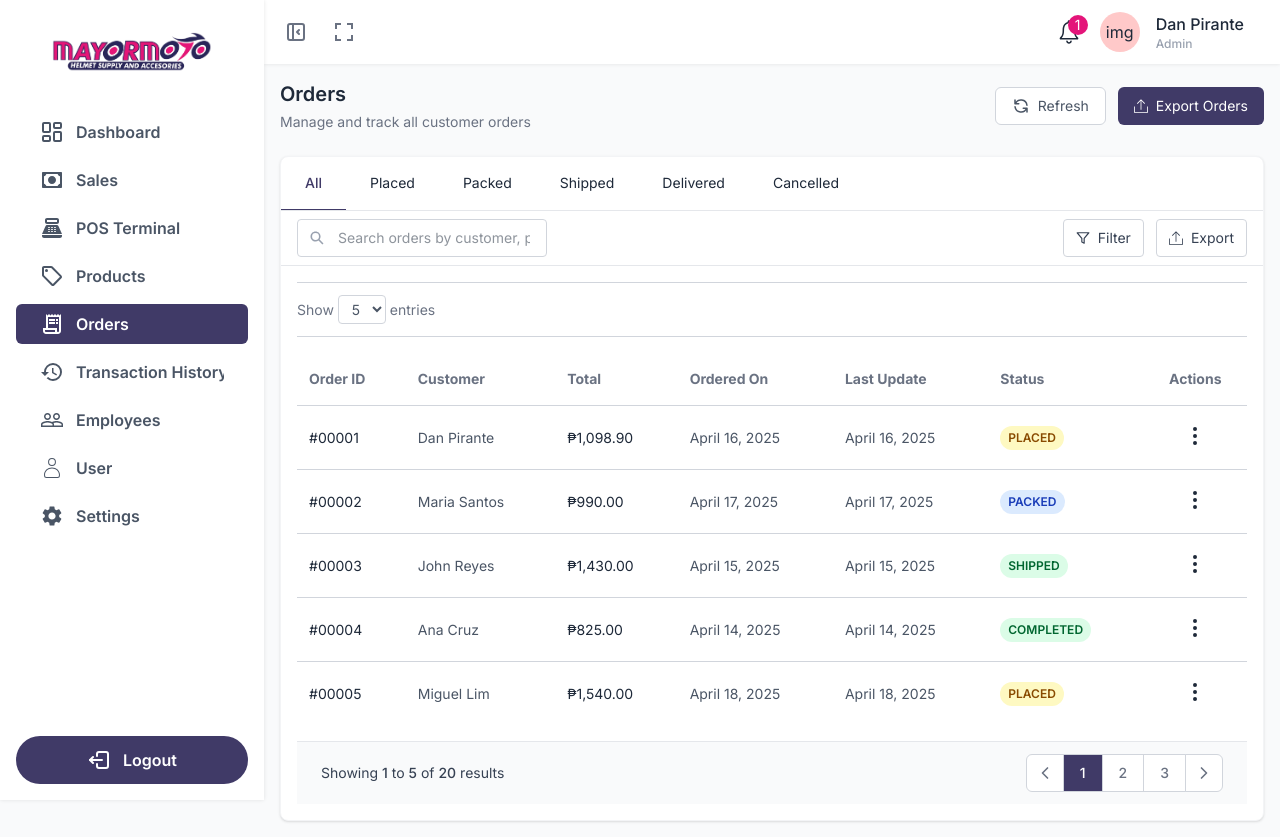
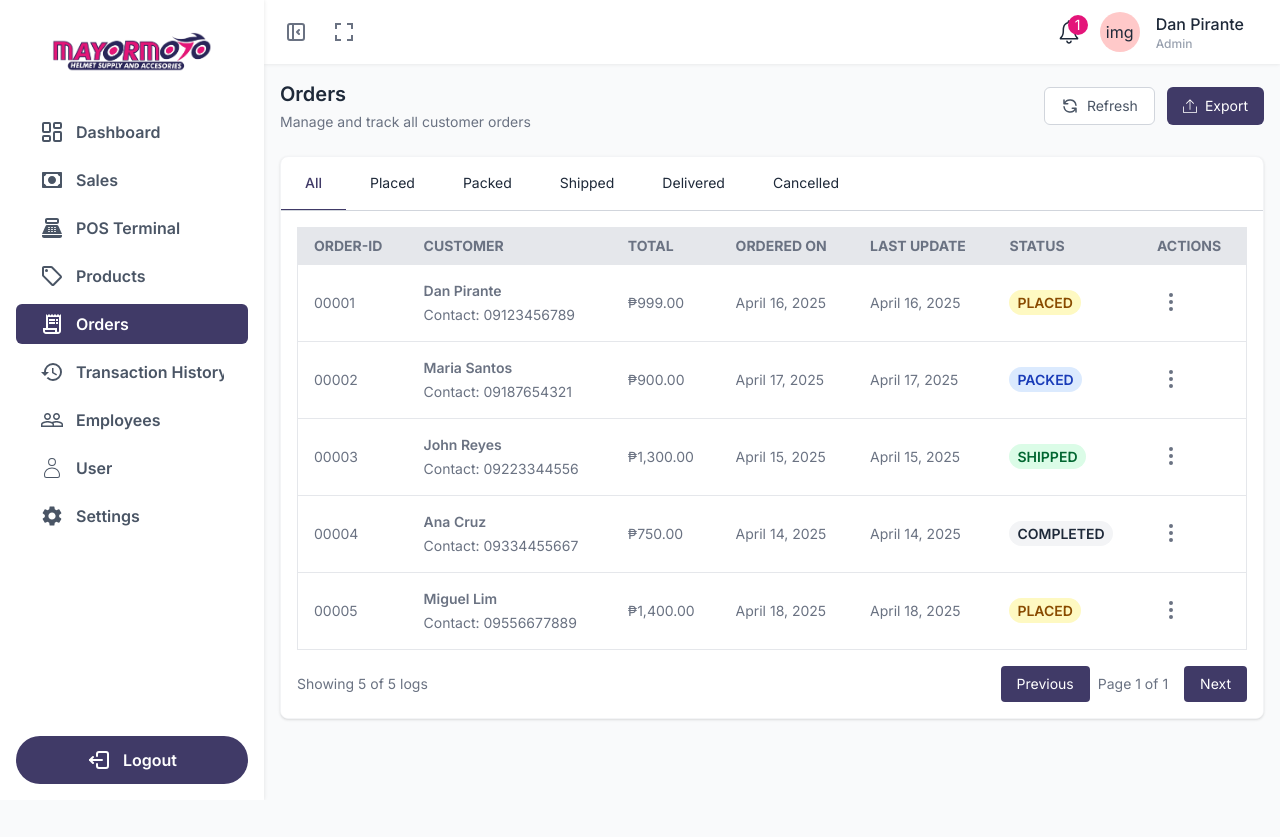
Before and after one commit to danwiic/Capstone-Project, a React (Vite) app in the folder frontend/: page /pos/orders in a window 1280 px wide. After the commit the page ends 800 px from the top, so only its background shows below. Built offline with nearby package versions, Linux system fonts and the light colour scheme; what tailwindcss-animated would draw is missing.

Commit message:
refactor: Clean up imports and enhance styling in History and Orders components

```diff
--- a/frontend/src/components/modal/ProductLogs.tsx
+++ b/frontend/src/components/modal/ProductLogs.tsx
@@ -6,7 +6,6 @@ import {
   Download,
   Filter,
   SearchIcon,
-  X,
 } from "lucide-react";
 import { useState } from "react";
 
--- a/frontend/src/pages/pos/History.tsx
+++ b/frontend/src/pages/pos/History.tsx
@@ -190,7 +190,7 @@ export default function History() {
           <div className="bg-white flex flex-col border border-gray-300 rounded">
             <div
               className="flex items-center justify-between border-b
-            border-gray-200 pr-4"
+            border-gray-300 pr-4"
             >
               <div className="px-4 border-gray-200 font-medium">
                 <button
@@ -235,7 +235,7 @@ export default function History() {
             {filterTransactions.length > 0 ? (
               <table>
                 <thead>
-                  <tr className="text-sm border-b border-gray-200 text-left">
+                  <tr className="text-sm border-b border-gray-200 text-left uppercase bg-gray-200">
                     <th className="px-7 py-3 text-gray-500">Customer</th>
                     <th className="px-7 py-3 text-gray-500">Payment Method</th>
                     <th className="px-7 py-3 text-gray-500">Amount</th>
--- a/frontend/src/pages/pos/Orders.tsx
+++ b/frontend/src/pages/pos/Orders.tsx
@@ -5,10 +5,9 @@ import { HiOutlineRefresh } from "react-icons/hi";
 import { FiFilter } from "react-icons/fi";
 import KebabMenu from "../../components/pos/menu/Kebab";
 import Layout from "../../components/pos/nav/Layout";
-import Table from "../../components/pos/table";
 import { formatMoney } from "../../utils/formatMoney";
-import Status from "../../components/pos/status card/Status";
 import OrderDetails from "../../components/modal/OrderDetails";
+import { Box } from "lucide-react";
 
 interface Order {
   name: string;
@@ -18,20 +17,6 @@ interface Order {
   variant: string | null;
   price: number;
 }
-
-export default function Orders() {
-  const [selectedFilter, setSelectedFilter] = useState("all");
-  const [searchQuery, setSearchQuery] = useState("");
-  const [viewOrderDetails, setViewOrderDetails] = useState(false);
-  const [selectedIndex, setSelectedIndex] = useState(0);
-  const orderStatuses = [
-    "all",
-    "placed",
-    "packed",
-    "shipped",
-    "delivered",
-    "cancelled",
-  ];
 
 const mockOrders = [
   {
@@ -191,15 +176,47 @@ export default function Orders() {
   },
 ];
 
+export default function Orders() {
+  const [selectedFilter, setSelectedFilter] = useState("all");
+  const [searchQuery, setSearchQuery] = useState("");
+  const [viewOrderDetails, setViewOrderDetails] = useState(false);
+  const [selectedIndex, setSelectedIndex] = useState(0);
+  const orderStatuses = [
+    "all",
+    "placed",
+    "packed",
+    "shipped",
+    "delivered",
+    "cancelled",
+  ];
+
   const countTotalPrice = (products: Order[]): number => {
     return products.reduce((total: number, product: any) => {
       return total + product.price * product.quantity;
     }, 0);
   };
 
+  const filteredOrders = mockOrders.filter((order) => {
+    const matchesStatus =
+      selectedFilter.toLowerCase() === "all" ||
+      order.status.toLowerCase() === selectedFilter.toLowerCase();
+
+    const matchesSearch =
+      order.customer.toLowerCase().includes(searchQuery.toLowerCase()) ||
+      order.id.toString().includes(searchQuery.toLowerCase());
+
+    const productText = Array.isArray(order.products)
+      ? order.products.map((p) => p.name).join(", ")
+      : order.products;
+    const matchesProduct = productText
+      .toLowerCase()
+      .includes(searchQuery.toLowerCase());
+
+    return matchesStatus && (matchesSearch || matchesProduct);
+  });
+
   return (
     <>
-      <div>
       <Layout>
         <div className="flex flex-col gap-6">
           {/* Header section */}
@@ -217,14 +234,14 @@ export default function Orders() {
               </button>
               <button className="bg-mayormoto-blue text-white px-4 py-2 rounded-md text-sm hover:bg-mayormoto-blue-hover transition-colors flex items-center gap-2">
                 <TfiExport />
-                  <span>Export Orders</span>
+                <span>Export</span>
               </button>
             </div>
           </div>
 
           {/* Orders table */}
           <div className="bg-white rounded-lg shadow-sm border border-gray-100 overflow-hidden">
-              <div className="flex h-fit border-b border-gray-200">
+            <div className="flex h-fit border-b border-gray-300">
               {orderStatuses.map((status) => (
                 <div
                   onClick={() => setSelectedFilter(status)}
@@ -240,128 +257,107 @@ export default function Orders() {
                 </div>
               ))}
             </div>
-              <div
-                className="flex items-center justify-between gap-4
-            p-4 py-2 border-b border-gray-200 w-full"
+
+            <div className="overflow-x-auto">
+              {filteredOrders.length > 0 ? (
+                <div className=" bg-white p-4 flex flex-col gap-4 ">
+                  <table
+                    className="w-full text-left text-sm text-gray-500
+        border border-gray-200 rounded"
                   >
-                <div className="flex gap-3 items-center w-full">
-                  <div className="relative flex-grow w-full">
-                    <div className="absolute inset-y-0 left-0 pl-3 flex items-center pointer-events-none">
-                      <IoSearchSharp className="text-gray-400" />
+                    <thead className="border-b border-gray-200 uppercase bg-gray-200">
+                      <tr>
+                        <th className="px-4 py-2">Order-ID</th>
+                        <th className="px-4 py-2">Customer</th>
+                        <th className="px-4 py-2">Total</th>
+                        <th className="px-4 py-2">Ordered On</th>
+                        <th className="px-4 py-2">Last Update</th>
+                        <th className="px-4 py-2">Status</th>
+                        <th className="px-4 py-2">Actions</th>
+                      </tr>
+                    </thead>
+                    <tbody>
+                      {filteredOrders.map((filter, i) => (
+                        <tr
+                          key={i}
+                          className={`${
+                            i !== filteredOrders.length - 1
+                              ? "border-b border-gray-200"
+                              : ""
+                          }`}
+                        >
+                          <td className="p-4">{filter.id}</td>
+                          <td className="p-4">
+                            <div className="flex flex-col gap-1">
+                              <span className="font-semibold">
+                                {filter.customer}
+                              </span>
+                              <span>Contact: {filter.contact}</span>
                             </div>
-                    <input
-                      type="text"
-                      value={searchQuery}
-                      onChange={(e) => setSearchQuery(e.target.value)}
-                      className="pl-10 pr-4 py-2 w-1/3 border border-gray-300
-                    rounded-sm text-sm outline-0"
-                      placeholder="Search orders by customer, products or ID..."
-                    />
-                  </div>
-                </div>
-                <div className="flex gap-3">
-                  <button className="bg-white border border-gray-300 px-3 py-2 rounded flex items-center gap-2 text-sm text-gray-700 hover:bg-gray-50">
-                    <FiFilter />
-                    <span>Filter</span>
+                          </td>
+                          <td className="p-4">
+                            {formatMoney(countTotalPrice(filter.products))}
+                          </td>
+                          <td className="p-4">{filter.date}</td>
+                          <td className="p-4">{filter.date}</td>
+                          <td className="p-4">
+                            <span className={`${statusColor(filter.status)}`}>
+                              {filter.status}
+                            </span>
+                          </td>
+                          <td className="p-4">
+                            <KebabMenu />
+                          </td>
+                        </tr>
+                      ))}
+                    </tbody>
+                  </table>
+                  <div className="flex items-center justify-between">
+                    <span className="text-sm text-gray-500">
+                      Showing {filteredOrders.length} of {filteredOrders.length}{" "}
+                      logs
+                    </span>
+
+                    <div className="flex items-center gap-2 text-sm">
+                      <button
+                        className="ml-2 bg-mayormoto-blue text-white
+              hover:bg-mayormoto-blue-hover px-4 py-2 rounded
+              disabled:opacity-50 disabled:cursor-not-allowed"
+                        disabled={filteredOrders.length === 10}
+                      >
+                        Previous
                       </button>
-                  <button className="bg-white border border-gray-300 px-3 py-2 rounded flex items-center gap-2 text-sm text-gray-700 hover:bg-gray-50">
-                    <TfiExport />
-                    <span>Export</span>
+                      <span className="text-sm text-gray-500">
+                        Page 1 of {Math.ceil(filteredOrders.length / 10)}
+                      </span>
+                      <button
+                        className="ml-2 bg-mayormoto-blue text-white
+              hover:bg-mayormoto-blue-hover px-4 py-2 rounded
+              disabled:opacity-50 disabled:cursor-not-allowed"
+                        disabled={filteredOrders.length === 10}
+                      >
+                        Next
                       </button>
                     </div>
                   </div>
-              <div className="overflow-x-auto">
-                <Table.DataTable>
-                  <Table.TableHead>
-                    <Table.TableRow>
-                      <Table.Header>Order ID</Table.Header>
-                      <Table.Header>Customer</Table.Header>
-                      <Table.Header>Total</Table.Header>
-                      <Table.Header>Ordered On</Table.Header>
-                      <Table.Header>Last Update</Table.Header>
-                      <Table.Header>Status</Table.Header>
-                      <Table.Header position="center">Actions</Table.Header>
-                    </Table.TableRow>
-                  </Table.TableHead>
-                  <Table.TableBody>
-                    {mockOrders
-                      .filter((order) => {
-                        const matchesStatus =
-                          selectedFilter.toLowerCase() === "all" ||
-                          order.status.toLowerCase() ===
-                            selectedFilter.toLowerCase();
-
-                        const matchesSearch =
-                          order.customer
-                            .toLowerCase()
-                            .includes(searchQuery.toLowerCase()) ||
-                          order.id
-                            .toString()
-                            .includes(searchQuery.toLowerCase());
-
-                        const productText = Array.isArray(order.products)
-                          ? order.products.map((p) => p.name).join(", ")
-                          : order.products;
-                        productText
-                          .toLowerCase()
-                          .includes(searchQuery.toLowerCase());
-
-                        return matchesStatus && matchesSearch;
-                      })
-                      .map((order, i) => (
-                        <Table.TableRow key={order.id}>
-                          <Table.Data>#{order.id}</Table.Data>
-                          <Table.Data text="text-gray-600">
-                            {order.customer}
-                          </Table.Data>
-
-                          <Table.Data>
-                            {formatMoney(countTotalPrice(order.products) * 1.1)}
-                          </Table.Data>
-
-                          <Table.Data text="text-gray-600">
-                            {order.date}
-                          </Table.Data>
-                          <Table.Data text="text-gray-600">
-                            {order.date}
-                          </Table.Data>
-                          <Table.Data>
-                            <Status status={order.status} />
-                          </Table.Data>
-                          <Table.Data position="center">
-                            <KebabMenu
-                              items={[
-                                {
-                                  label: "View Order Details",
-                                  onClick: () => {
-                                    setSelectedIndex(i);
-                                    setViewOrderDetails((prev) => !prev);
-                                  },
-                                },
-                                {
-                                  label: "Update Status",
-                                  onClick: () =>
-                                    console.log(`Update status ${order.id}`),
-                                },
-                                {
-                                  label: "Archive Order",
-                                  onClick: () =>
-                                    console.log(`Archive order ${order.id}`),
-                                },
-                              ]}
-                            />
-                          </Table.Data>
-                        </Table.TableRow>
-                      ))}
-                  </Table.TableBody>
-                </Table.DataTable>
+                </div>
+              ) : (
+                <div className="bg-white py-10 flex flex-col items-center gap-4">
+                  <Box size={60} className="text-gray-500" />
+                  <span className="font-semibold text-xl">
+                    No audit logs found
+                  </span>
+                  <p className="text-gray-500 text-sm">
+                    Try adjusting your search criteria or filters
+                  </p>
+                </div>
+              )}
             </div>
 
             {/* Pagination */}
           </div>
         </div>
       </Layout>
-      </div>
       {viewOrderDetails && (
         <OrderDetails
           isOpen={viewOrderDetails}
@@ -372,3 +368,26 @@ export default function Orders() {
     </>
   );
 }
+
+function statusColor(status: string): string {
+  switch (status.toLowerCase()) {
+    case "placed": {
+      return "bg-yellow-100 px-2 py-1 rounded-full uppercase font-semibold text-sm text-yellow-800";
+    }
+    case "packed": {
+      return "bg-blue-100 px-2 py-1 rounded-full uppercase font-semibold text-sm text-blue-800";
+    }
+    case "shipped": {
+      return "bg-green-100 px-2 py-1 rounded-full uppercase font-semibold text-sm text-green-800";
+    }
+    case "delivered": {
+      return "bg-purple-100 px-2 py-1 rounded-full uppercase font-semibold text-sm text-purple-800";
+    }
+    case "cancelled": {
+      return "bg-red-100 px-2 py-1 rounded-full uppercase font-semibold text-sm text-red-800";
+    }
+    default: {
+      return "bg-gray-100 px-2 py-1 rounded-full uppercase font-semibold text-sm text-gray-800";
+    }
+  }
+}
```
Lines whose indentation alone changed are shown as unchanged.
